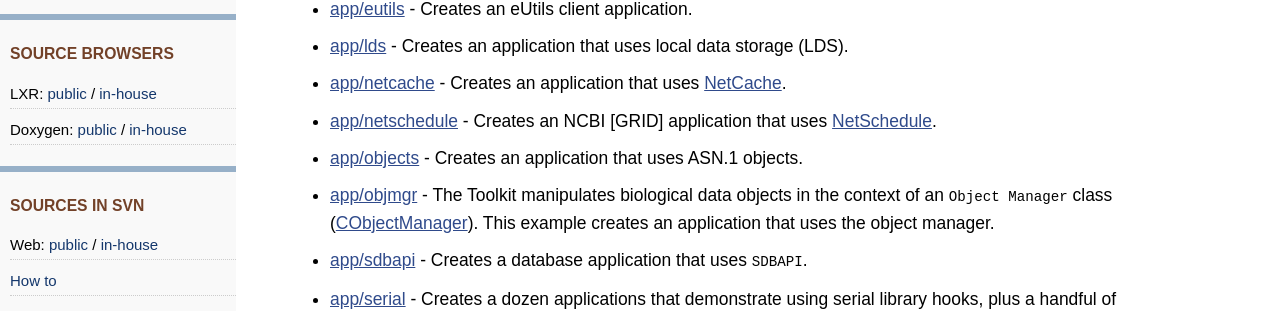
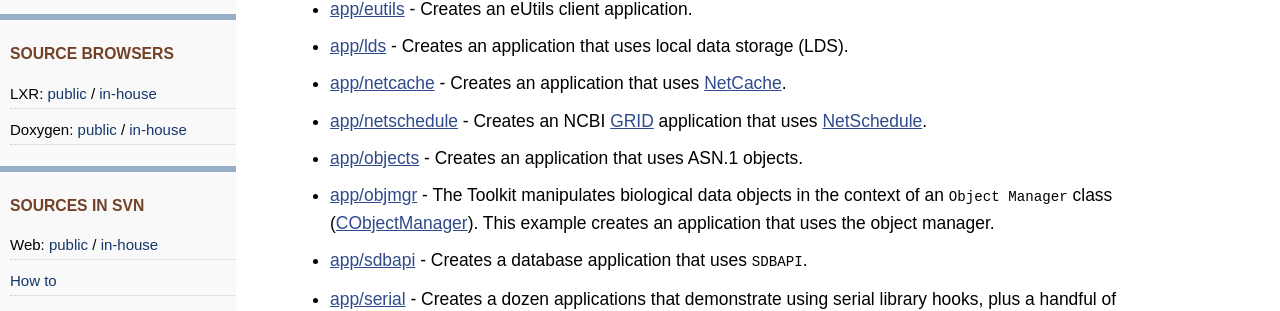
Before and after one commit to ncbi/cxx-toolkit, a Jekyll site: the page built from pages/ch_start.md, in a window 1280 px wide and 900 px high, scrolled down 4432 px. Shown: the part 149-460 px from the top of the window. Built offline with Jekyll 4.4.1, drawn with Linux system fonts in a browser that asks for light colours; some of the changed lines change nothing that is shown.

Commit message:
Link fixed

```diff
--- a/pages/ch_start.md
+++ b/pages/ch_start.md
@@ -145,7 +145,7 @@ The suite of application examples below highlight important areas of the Toolkit
 
 -   [app/netcache](https://www.ncbi.nlm.nih.gov/IEB/ToolBox/CPP_DOC/lxr/source/src/sample/app/netcache/) - Creates an application that uses [NetCache](ch_app.html#ch_app.ncbi_netcache_service).
 
--   [app/netschedule](https://www.ncbi.nlm.nih.gov/IEB/ToolBox/CPP_DOC/lxr/source/src/sample/app/netschedule/) - Creates an NCBI [GRID] application that uses [NetSchedule](https://confluence.ncbi.nlm.nih.gov/display/CT/GRID).
+-   [app/netschedule](https://www.ncbi.nlm.nih.gov/IEB/ToolBox/CPP_DOC/lxr/source/src/sample/app/netschedule/) - Creates an NCBI [GRID](https://confluence.ncbi.nlm.nih.gov/display/CT/GRID) application that uses [NetSchedule](https://confluence.ncbi.nlm.nih.gov/display/CT/GRID).
 
 -   [app/objects](https://www.ncbi.nlm.nih.gov/IEB/ToolBox/CPP_DOC/lxr/source/src/sample/app/objects/) - Creates an application that uses ASN.1 objects.
 
```
